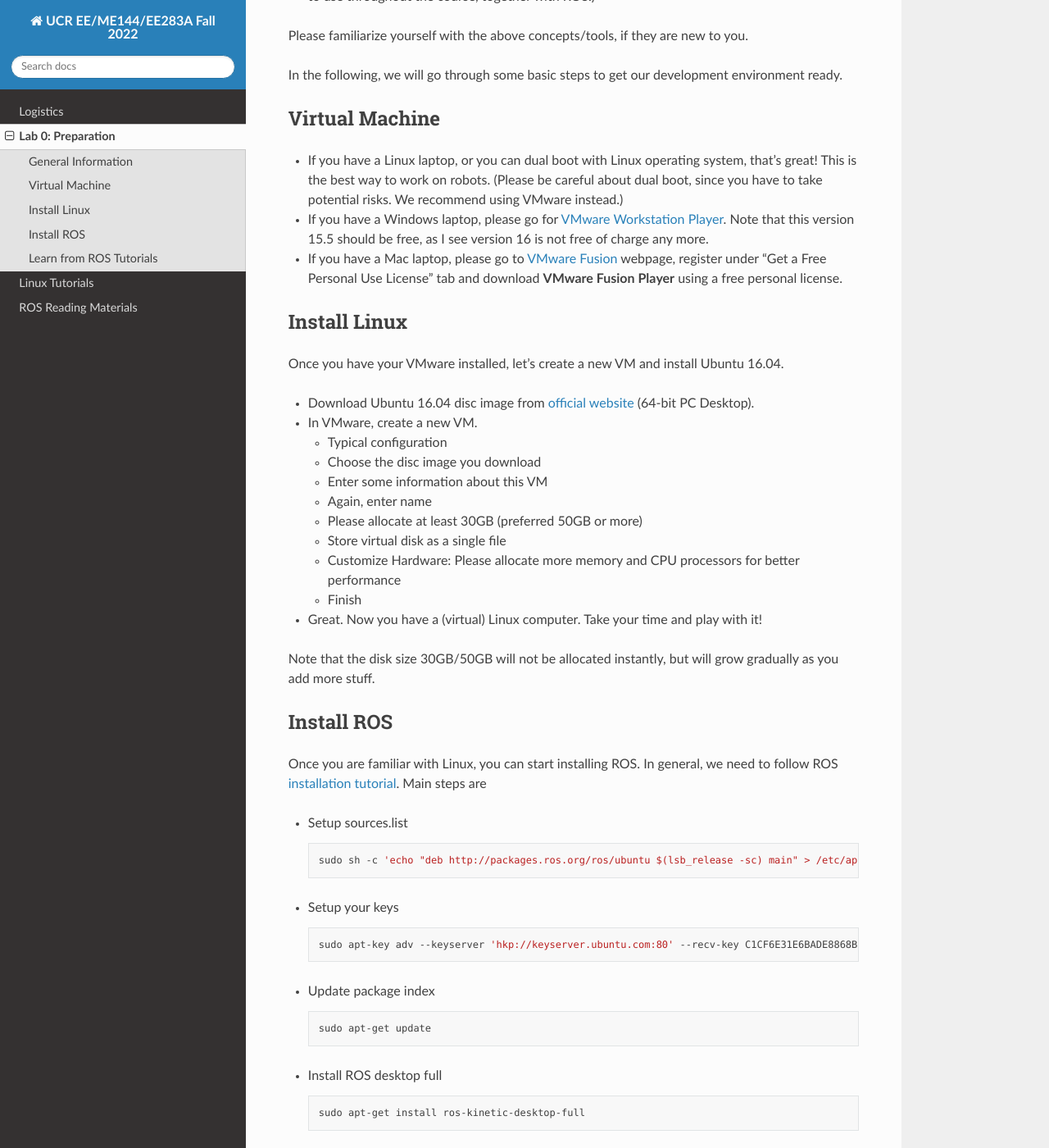
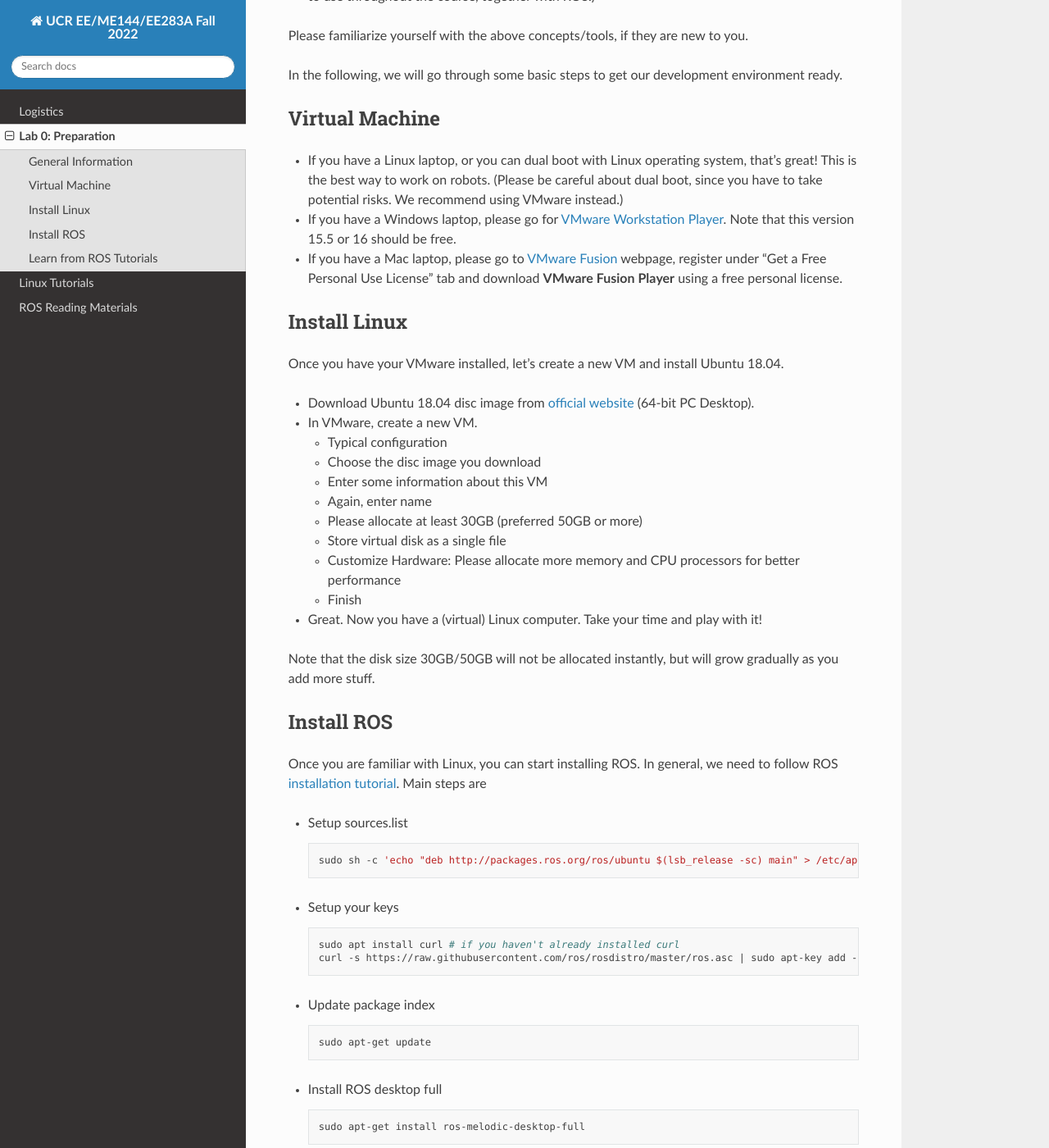
Before and after one commit to UCR-Robotics/ee144, a Sphinx documentation site: the page built from docs/lab0.rst, in a window 1280 px wide and 1400 px high, scrolled down 1024 px. Shown: the whole window at 82% size. Built offline with Sphinx 7.4.7 and the Read the Docs theme 2.0.0, drawn with Linux system fonts in a browser that asks for light colours; some of the changed text lies outside the part shown.

Commit message:
Update lab0.rst
updated to melodic

```diff
--- a/docs/lab0.rst
+++ b/docs/lab0.rst
@@ -74,7 +74,7 @@ Virtual Machine
 
 - If you have a Windows laptop, please go for
   `VMware Workstation Player <https://www.vmware.com/products/workstation-player/workstation-player-evaluation.html>`_.
-  Note that this version 15.5 should be free, as I see version 16 is not free of charge any more.
+  Note that this version 15.5 or 16 should be free.
 
 - If you have a Mac laptop, please go to `VMware Fusion <https://www.vmware.com/products/fusion.html>`_
   webpage, register under "Get a Free Personal Use License" tab and download **VMware Fusion Player**
@@ -84,10 +84,10 @@ Virtual Machine
 Install Linux
 -------------
 
-Once you have your VMware installed, let's create a new VM and install Ubuntu 16.04.
+Once you have your VMware installed, let's create a new VM and install Ubuntu 18.04.
 
-- Download Ubuntu 16.04 disc image from
-  `official website <http://releases.ubuntu.com/16.04/>`_ (64-bit PC Desktop).
+- Download Ubuntu 18.04 disc image from
+  `official website <http://releases.ubuntu.com/18.04/>`_ (64-bit PC Desktop).
 
 - In VMware, create a new VM.
 
@@ -111,7 +111,7 @@ Install ROS
 
 Once you are familiar with Linux, you can start installing ROS.
 In general, we need to follow ROS
-`installation tutorial <http://wiki.ros.org/kinetic/Installation/Ubuntu>`_.
+`installation tutorial <http://wiki.ros.org/melodic/Installation/Ubuntu>`_.
 Main steps are
 
 - Setup sources.list
@@ -124,7 +124,8 @@ Main steps are
 
   .. code-block:: bash
 
-    sudo apt-key adv --keyserver 'hkp://keyserver.ubuntu.com:80' --recv-key C1CF6E31E6BADE8868B172B4F42ED6FBAB17C654
+    sudo apt install curl # if you haven't already installed curl
+    curl -s https://raw.githubusercontent.com/ros/rosdistro/master/ros.asc | sudo apt-key add -
 
 - Update package index
 
@@ -136,13 +137,13 @@ Main steps are
 
   .. code-block:: bash
 
-    sudo apt-get install ros-kinetic-desktop-full
+    sudo apt-get install ros-melodic-desktop-full
 
 - Environment setup
 
   .. code-block:: bash
 
-    echo "source /opt/ros/kinetic/setup.bash" >> ~/.bashrc
+    echo "source /opt/ros/melodic/setup.bash" >> ~/.bashrc
     source ~/.bashrc
 
 - Install more dependencies
@@ -155,6 +156,7 @@ Main steps are
 
   .. code-block:: bash
 
+    sudo apt install python-rosdep # if you haven't already installed rosdep
     sudo rosdep init
     rosdep update
 
```
